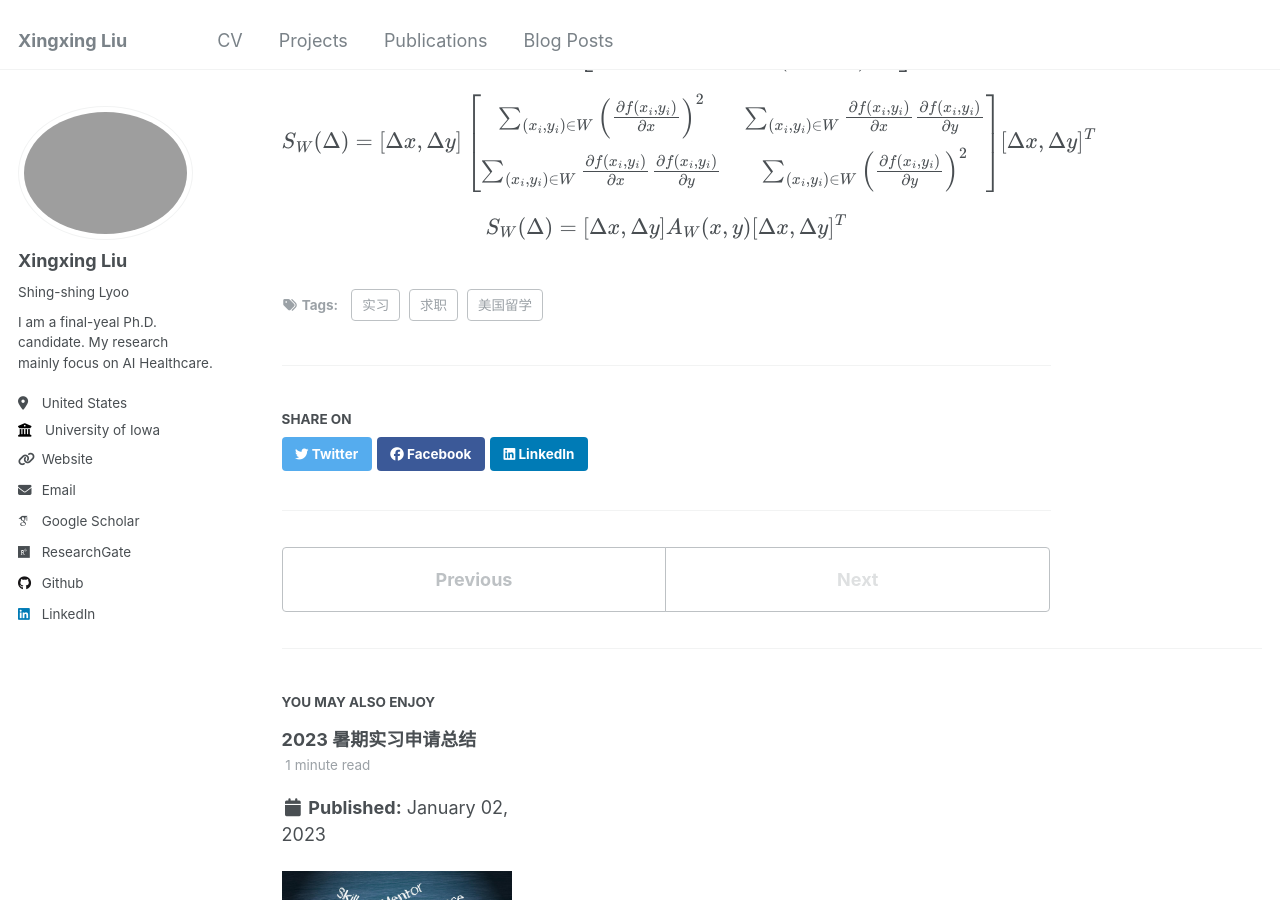
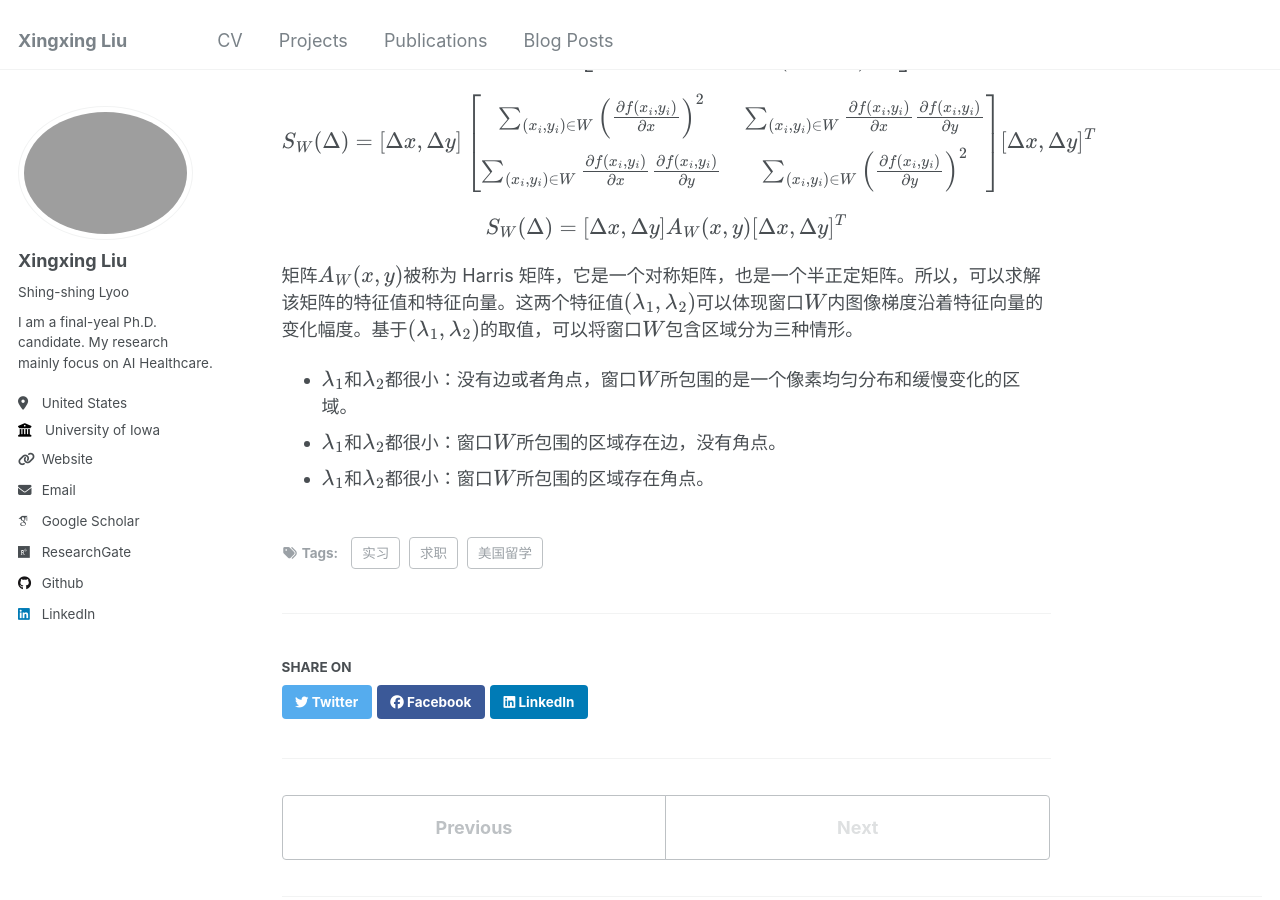
Before and after one commit to xxliu1996/xxliu1996.github.io, a Jekyll site: the page built from _posts/2023-03-05-blog-post_harris-corner-detection.md, in a window 1280 px wide and 900 px high, scrolled down 1522 px. Built offline with Jekyll 4.4.1, drawn with Linux system fonts in a browser that asks for light colours; some web fonts are replaced.

Commit message:
update the post of harris corner detection

```diff
--- a/_posts/2023-03-05-blog-post_harris-corner-detection.md
+++ b/_posts/2023-03-05-blog-post_harris-corner-detection.md
@@ -59,3 +59,9 @@ $$
 $$
 S_W(\Delta) = [\Delta x, \Delta y] A_W (x, y) [\Delta x, \Delta y]^T
 $$
+
+矩阵$$A_W(x, y)$$被称为 Harris 矩阵，它是一个对称矩阵，也是一个半正定矩阵。所以，可以求解该矩阵的特征值和特征向量。这两个特征值$$(\lambda_1 , \lambda_2)$$可以体现窗口$$W$$内图像梯度沿着特征向量的变化幅度。基于$$(\lambda_1 , \lambda_2)$$的取值，可以将窗口$$W$$包含区域分为三种情形。
+
+* $$\lambda_1$$和$$\lambda_2$$都很小：没有边或者角点，窗口$$W$$所包围的是一个像素均匀分布和缓慢变化的区域。
+* $$\lambda_1$$和$$\lambda_2$$都很小：窗口$$W$$所包围的区域存在边，没有角点。
+* $$\lambda_1$$和$$\lambda_2$$都很小：窗口$$W$$所包围的区域存在角点。
```
